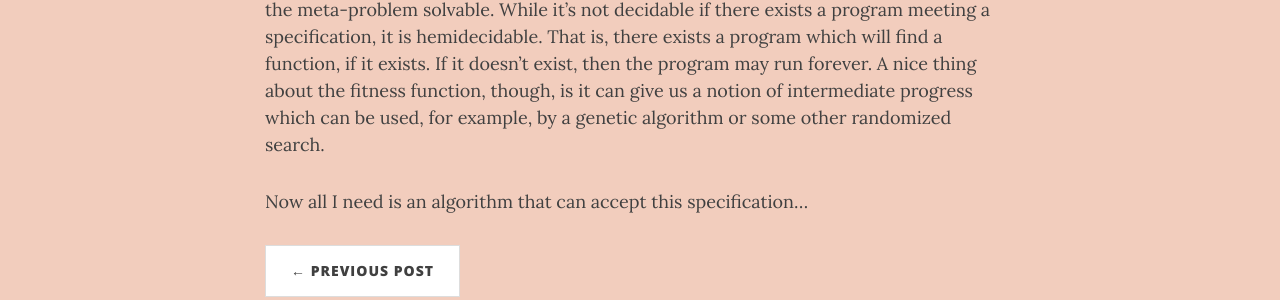
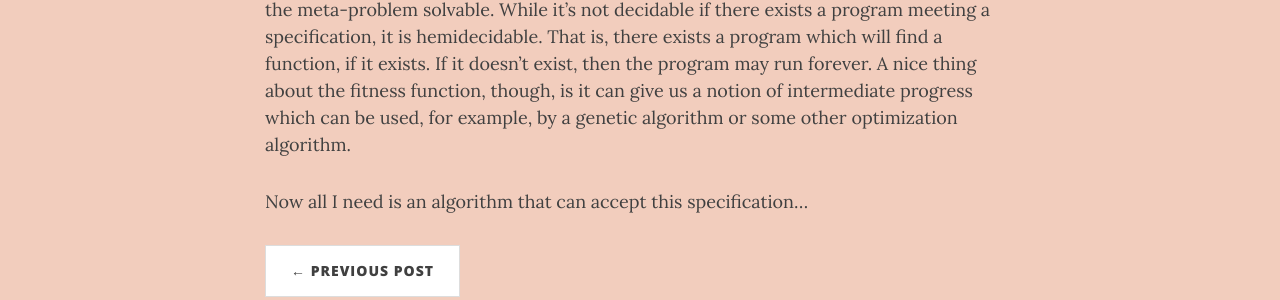
Before and after one commit to AHartNtkn/AHartNtkn.github.io, a Jekyll site: the page built from _posts/2020-10-07-Program-Synthesis-Specification.md, in a window 1280 px wide and 900 px high, scrolled down 3151 px. Shown: the part 289-589 px from the top of the window. Built offline with Jekyll 4.4.1, drawn with Linux system fonts in a browser that asks for light colours; nearby versions of some CDN libraries; some of the changed text lies outside the part shown.

Commit message:
Update 2020-10-07-Program-Synthesis-Specification.md

```diff
--- a/_posts/2020-10-07-Program-Synthesis-Specification.md
+++ b/_posts/2020-10-07-Program-Synthesis-Specification.md
@@ -66,6 +66,6 @@ This is essentially the version of program synthesis that can be used for bootst
 
 Of course, the fitness function could probably be improved. A good thing to do would be replacing the algorithmic probability with the Levin probability, which just divides the probability of each program, `p`, by the runtime of `p`. This, and perhaps other modifications to punish bad performance, could be made, but the description so far is a solid starting point.
 
-It's also worth noting that dropping the totality condition from "is-satisfied-by" will make the meta-problem solvable. While it's not decidable if there exists a program meeting a specification, it is hemidecidable. That is, there exists a program which will find a function, if it exists. If it doesn't exist, then the program may run forever. A nice thing about the fitness function, though, is it can give us a notion of intermediate progress which can be used, for example, by a genetic algorithm or some other randomized search.
+It's also worth noting that dropping the totality condition from "is-satisfied-by" will make the meta-problem solvable. While it's not decidable if there exists a program meeting a specification, it is hemidecidable. That is, there exists a program which will find a function, if it exists. If it doesn't exist, then the program may run forever. A nice thing about the fitness function, though, is it can give us a notion of intermediate progress which can be used, for example, by a genetic algorithm or some other optimization algorithm.
 
 Now all I need is an algorithm that can accept this specification...
```
